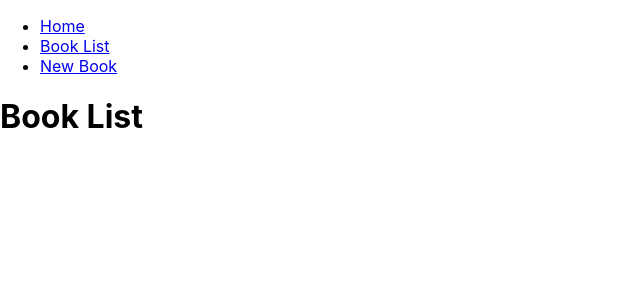
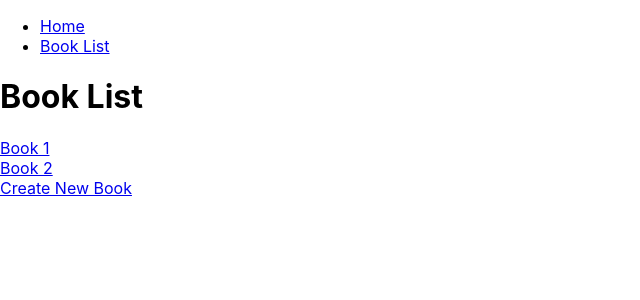
Before and after one commit to kaira428/react-router-project, a React (Create React App) app: page /books in a window 1280 px wide. Shown: the top 300 px of the page, without its empty margins (0-640 px from the left). Built offline with nearby package versions, Linux system fonts and the light colour scheme.

Commit message:
Add nested routes

```diff
--- a/src/App.js
+++ b/src/App.js
@@ -1,7 +1,10 @@
 import { Link, Route, Routes } from "react-router-dom";
 import Home from "./pages/Home";
+// import BookList from "./pages/BookList";
+import Book from "./pages/Book";
 import BookList from "./pages/BookList";
 import NewBook from "./pages/NewBook";
+import NotFound from "./pages/NotFound";
 import "./App.css";
 
 function App() {
@@ -15,15 +18,17 @@ function App() {
           <li>
             <Link to="/books">Book List</Link>
           </li>
-          <li>
-            <Link to="/newbook">New Book</Link>
-          </li>
         </ul>
       </nav>
       <Routes>
         <Route path="/" element={<Home />} />
-        <Route path="/books" element={<BookList />} />
-        <Route path="/newbook" element={<NewBook />} />
+        <Route path="/books">
+          <Route index element={<BookList />} />
+          <Route path=":bookId" element={<Book />} />
+          <Route path="new" element={<NewBook />} />
+        </Route>
+
+        <Route path="*" element={<NotFound />} />
       </Routes>
     </>
   );
--- a/src/pages/Book.js
+++ b/src/pages/Book.js
@@ -1,5 +1,10 @@
+import { useParams } from "react-router-dom";
+
 const Book = () => {
-    return ( <h1>Book</h1> );
+    const {bookId} = useParams();
+    console.log(bookId)
+
+    return ( <h1>Book {bookId}</h1> );
 }
 
 export default Book;
--- a/src/pages/BookList.js
+++ b/src/pages/BookList.js
@@ -1,5 +1,16 @@
+import { Link } from "react-router-dom";
+
 const BookList = () => {
-    return ( <h1>Book List</h1> );
-}
+  return (
+    <>
+      <h1>Book List</h1>
+      <Link to="/books/1">Book 1</Link>
+      <br />
+      <Link to="/books/2">Book 2</Link>
+      <br />
+      <Link to="/books/new">Create New Book</Link>
+    </>
+  );
+};
 
 export default BookList;
```
